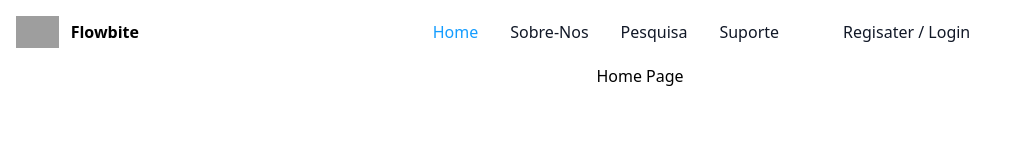
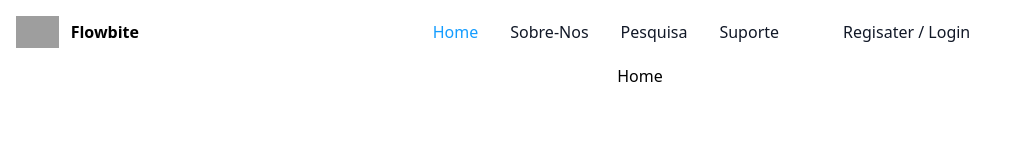
Before and after one commit to henriqueolivgp/Plataforma-De-Denuncias-De-Ciberataques, a React (Vite) app in the folder CiberReports/: page / in a window 1280 px wide. Shown: the top 160 px of the page, without its empty margins (0-1016 px from the left). Built offline with nearby package versions, Linux system fonts and the light colour scheme; grey boxes are pictures that could not be loaded.

Commit message:
alteracao na home page no titulo

```diff
--- a/CiberReports/src/client/screens/Home.tsx
+++ b/CiberReports/src/client/screens/Home.tsx
@@ -7,7 +7,7 @@ function Home() {
       <Banner/>
       <div className="container mx-auto ">
         <div className="content mx-auto">
-          <h1>Home Page</h1>
+          <h1>Home</h1>
 
         </div>
       </div>
```
